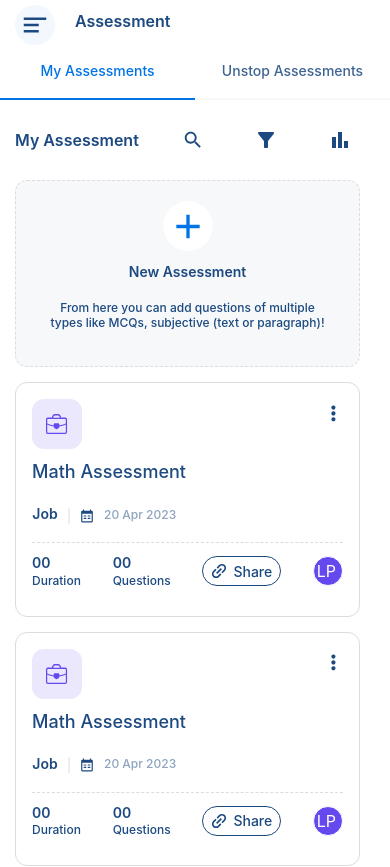
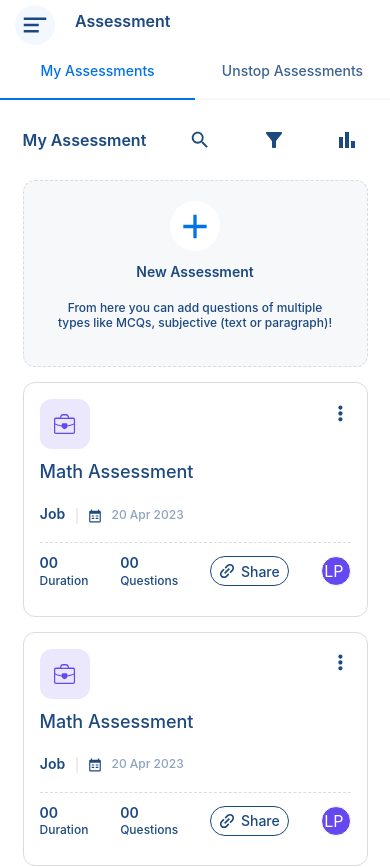
Before and after one commit to Yash0922/Unstop-assignment, a React (Create React App) app in the folder assignment-application/: page / in a window 390 px wide. Shown: the top 867 px of the page. Built offline with nearby package versions, Linux system fonts and the light colour scheme.

Commit message:
updateResponsive

```diff
--- a/assignment-application/src/App.css
+++ b/assignment-application/src/App.css
@@ -931,12 +931,12 @@ background: #FFF;
 #PhonemainCntainer{
   display: flex;
   width: 100%;
-  margin: auto;
-  justify-content: center;
+
+  justify-content: flex-start;
   align-items: center;
   padding: 20px 15px;
   flex-direction: column;
-  align-items: flex-start;
+
   gap: 20px;
   background: #FFF;
 }
```
